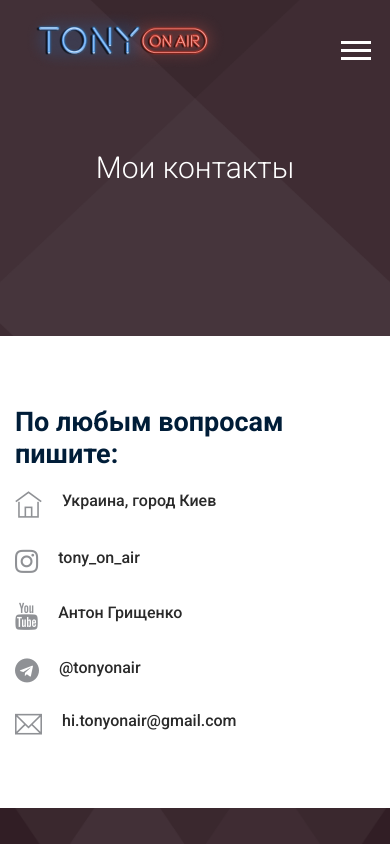
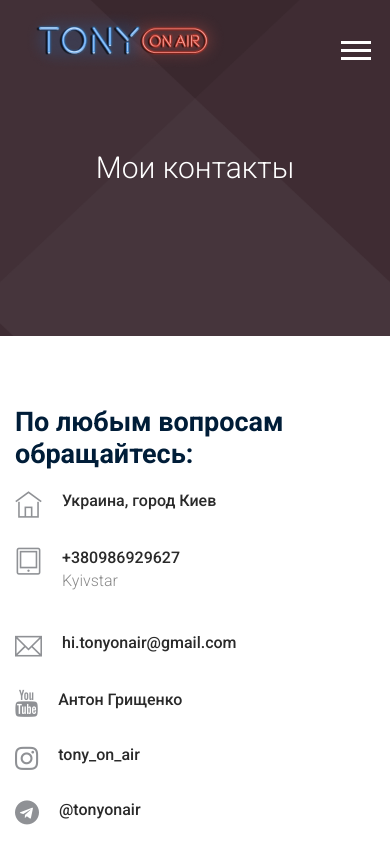
Before and after one commit to OlegMinko/tonyonair, a plain HTML site: page contact.html in a window 390 px wide. Shown: the top 844 px of the page. Drawn offline with Linux system fonts and the light colour scheme; files that its build step writes are made by us from their sources.

Commit message:
Added phone

```diff
--- a/contact.html
+++ b/contact.html
@@ -126,7 +126,7 @@
 
       <div class="row">
         <div class="col-12">
-          <h2 class="contact-title">По любым вопросам пишите:</h2>
+          <h2 class="contact-title">По любым вопросам обращайтесь:</h2>
         </div>
 
         <div class="col-lg-4">
@@ -136,13 +136,26 @@
               <h3>Украина, город Киев</h3>
             </div>
           </div>
-          <!-- <div class="media contact-info">
+          <div class="media contact-info">
             <span class="contact-info__icon"><i class="ti-tablet"></i></span>
             <div class="media-body">
-              <h3>00 (440) 9865 562</h3>
-              <p>Mon to Fri 9am to 6pm</p>
+              <h3><a href="callto:+380986929627">+380986929627</a></h3>
+              <p>Kyivstar</p>
             </div>
-          </div> -->
+          </div>
+		   <div class="media contact-info">
+            <span class="contact-info__icon"><i class="ti-email"></i></span>
+            <div class="media-body">
+              <h3><a href="mailto: hi.tonyonair@gmail.com" target="_blank">hi.tonyonair@gmail.com</a></h3>
+            </div>
+          </div>
+		            <div class="media contact-info">
+            <span class="contact-info__icon"><i class="fa fa-youtube" aria-hidden="true"></i></span>
+            <div class="media-body">
+              <h3><a href="https://www.youtube.com/channel/UCX5pULXfxEvFd63sV4rYzXQ" target="_blank">Антон Грищенко</a>
+              </h3>
+            </div>
+          </div>
           <div class="media contact-info">
             <span class="contact-info__icon"><i class="fa fa-instagram" aria-hidden="true"></i></span>
             <div class="media-body">
@@ -150,22 +163,9 @@
             </div>
           </div>
           <div class="media contact-info">
-            <span class="contact-info__icon"><i class="fa fa-youtube" aria-hidden="true"></i></span>
-            <div class="media-body">
-              <h3><a href="https://www.youtube.com/channel/UCX5pULXfxEvFd63sV4rYzXQ" target="_blank">Антон Грищенко</a>
-              </h3>
-            </div>
-          </div>
-          <div class="media contact-info">
             <span class="contact-info__icon"><i class="fa fa-telegram" style="font-size:24px"></i></span>
             <div class="media-body">
               <h3><a href="https://t.me/tonyonair" target="_blank">@tonyonair</a></h3>
-            </div>
-          </div>
-          <div class="media contact-info">
-            <span class="contact-info__icon"><i class="ti-email"></i></span>
-            <div class="media-body">
-              <h3><a href="mailto: hi.tonyonair@gmail.com" target="_blank">hi.tonyonair@gmail.com</a></h3>
             </div>
           </div>
         </div>
```
